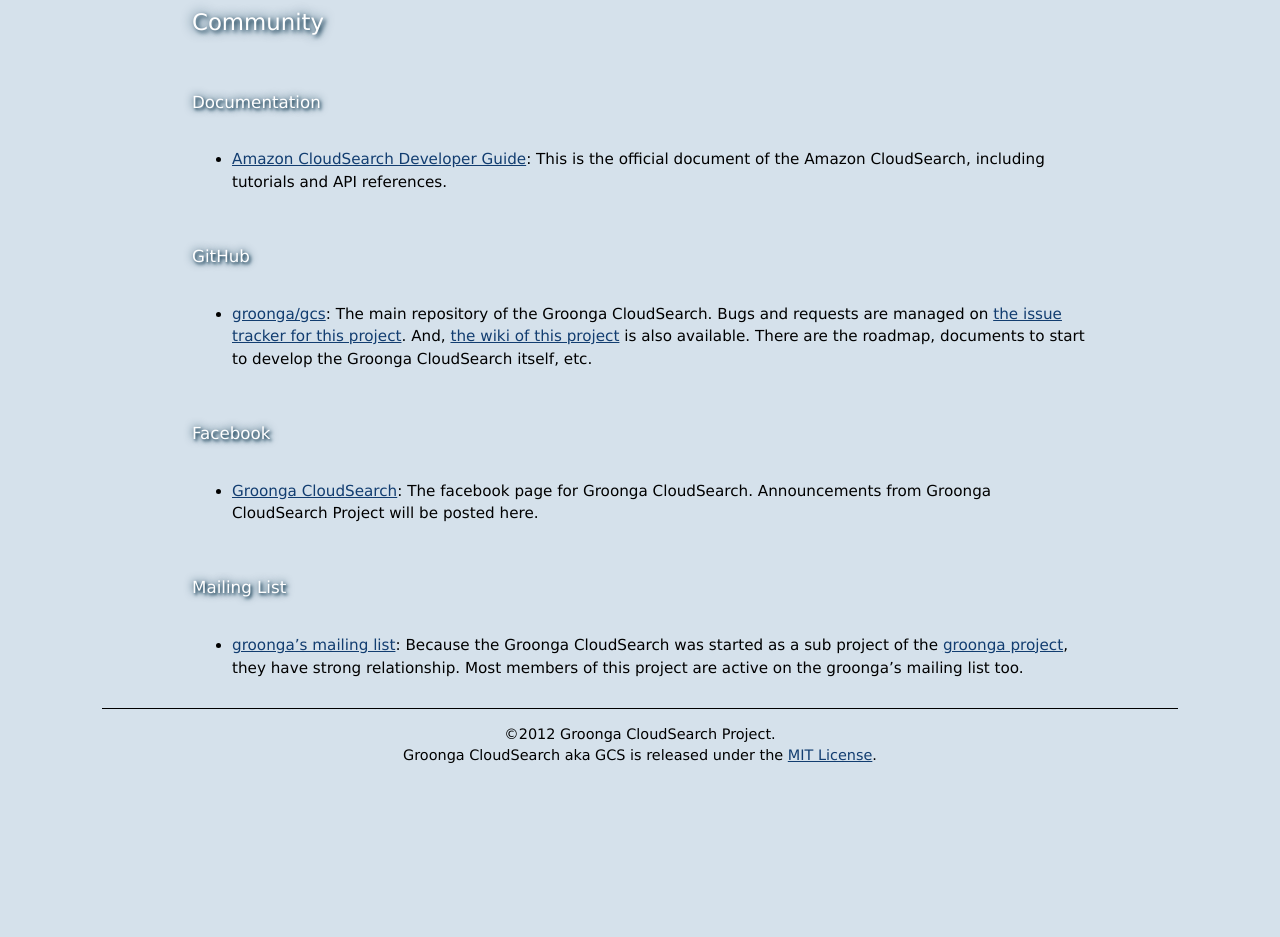
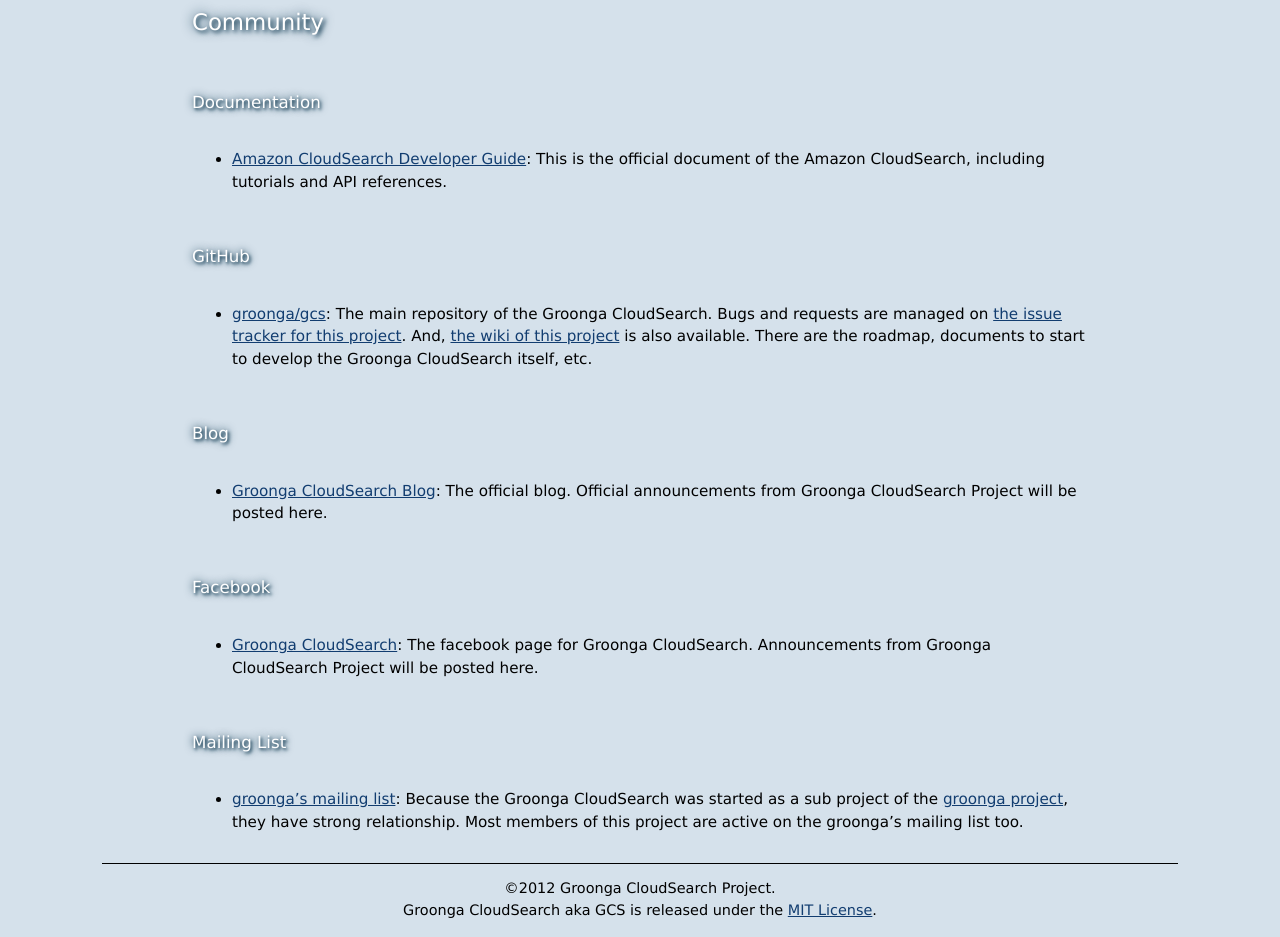
Before and after one commit to groonga/gcs.groonga.org, a Jekyll site: the page built from community/index.md, in a window 1280 px wide, cut to the strip 153-1090 px from the top of the page. Built offline with Jekyll 4.4.1, drawn with Linux system fonts in a browser that asks for light colours; before the commit the page ends 935 px from its top, so only the background shows below that.

Commit message:
Add link to blog

```diff
--- a/community/index.md
+++ b/community/index.md
@@ -17,6 +17,11 @@
    And, [the wiki of this project](https://github.com/groonga/gcs/wiki) is also available.
    There are the roadmap, documents to start to develop the Groonga CloudSearch itself, etc.
 
+## Blog
+
+* [Groonga CloudSearch Blog](/blog):
+  The official blog. Official announcements from Groonga CloudSearch Project will be posted here.
+
 ## Facebook
 
 * [Groonga CloudSearch](https://www.facebook.com/GroongaCloudSearch):
```
